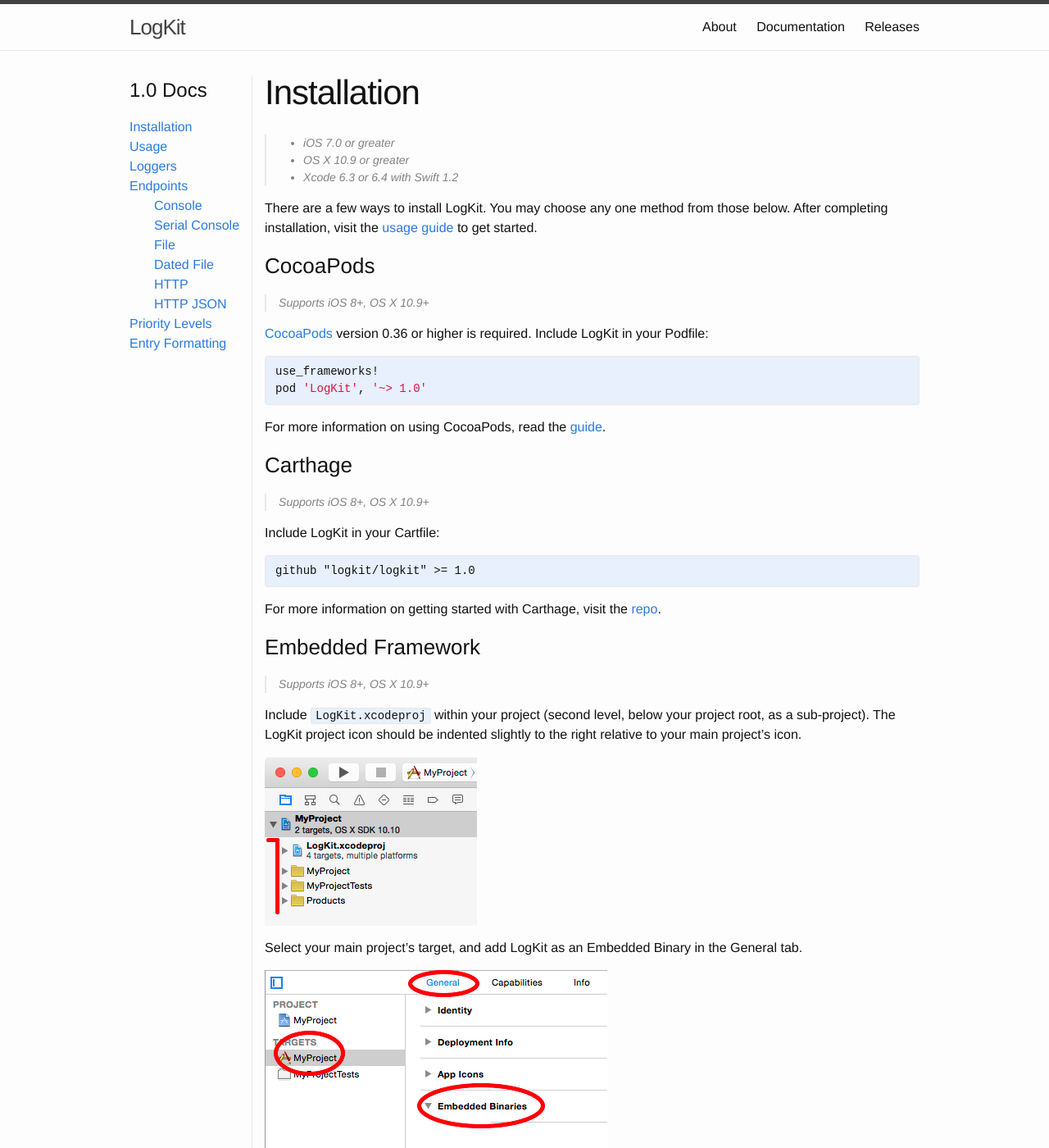
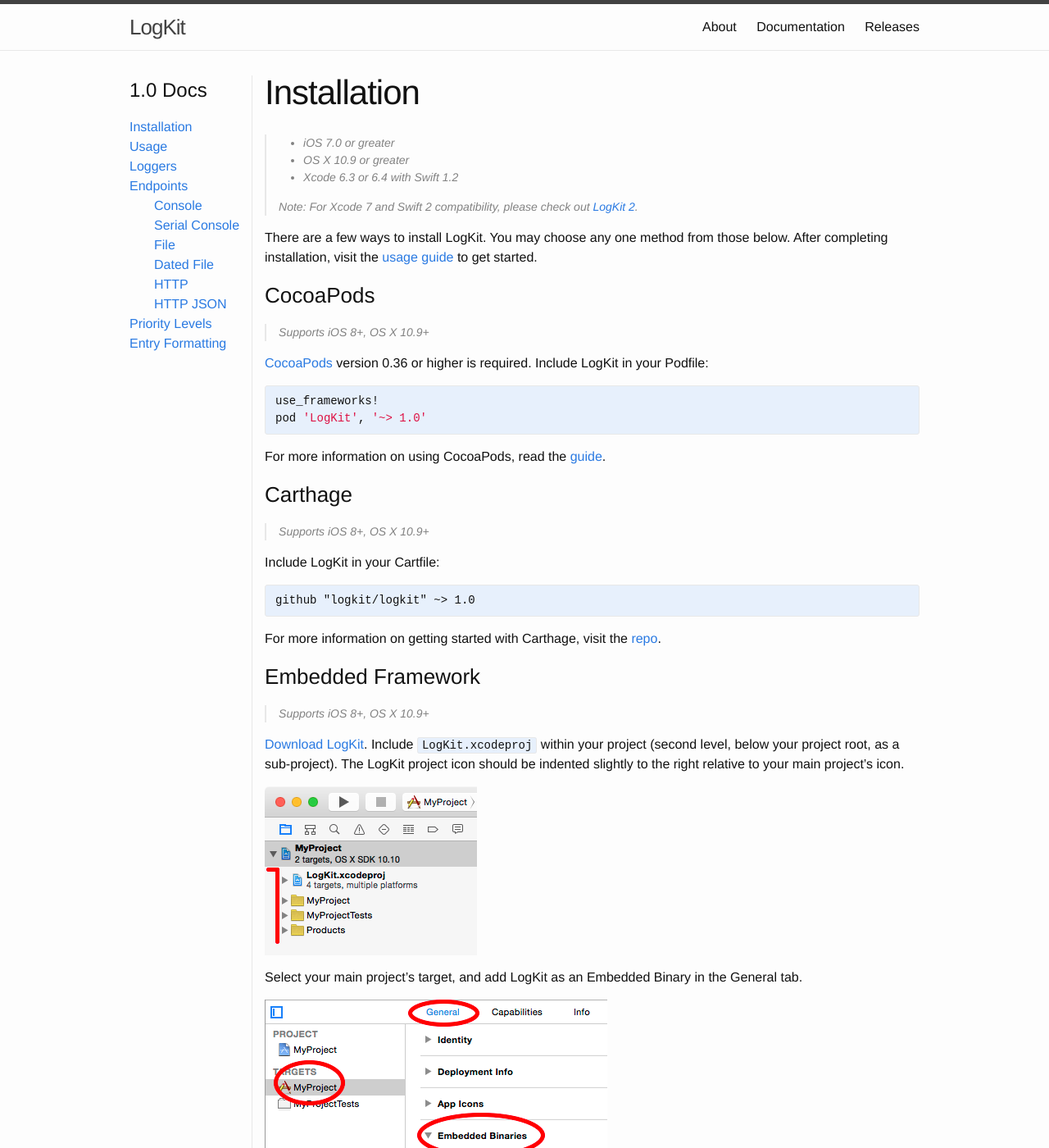
Before and after one commit to Conoize/logkit.github.io, a Jekyll site: the page built from _docs/1.0/installation.md, in a window 1280 px wide and 1400 px high. Shown: the whole window at 82% size. Built offline with Jekyll 4.4.1, drawn with Linux system fonts in a browser that asks for light colours; some of the changed text lies outside the part shown.

Commit message:
Update installation pages with download links, Cartfile fix, notes on newer versions

```diff
--- a/_docs/1.0/installation.md
+++ b/_docs/1.0/installation.md
@@ -7,6 +7,8 @@
 > * iOS 7.0 or greater
 > * OS X 10.9 or greater
 > * Xcode 6.3 or 6.4 with Swift 1.2
+>
+> Note: For Xcode 7 and Swift 2 compatibility, please check out [LogKit 2][docs-2_0].
 
 There are a few ways to install LogKit. You may choose any one method from those below. After completing installation, visit the [usage guide][usage] to get started.
 
@@ -30,7 +32,7 @@
 Include LogKit in your Cartfile:
 
 {% highlight text %}
-github "logkit/logkit" >= 1.0
+github "logkit/logkit" ~> 1.0
 {% endhighlight %}
 
 For more information on getting started with Carthage, visit the [repo][carthage].
@@ -39,7 +41,7 @@
 
 > Supports iOS 8+, OS X 10.9+
 
-Include `LogKit.xcodeproj` within your project (second level, below your project root, as a sub-project). The LogKit project icon should be indented slightly to the right relative to your main project's icon.
+[Download LogKit][download]. Include `LogKit.xcodeproj` within your project (second level, below your project root, as a sub-project). The LogKit project icon should be indented slightly to the right relative to your main project's icon.
 
 ![Embedded Installation Image 1][img-installation1]
 
@@ -57,7 +59,7 @@
 >
 > Integrating the LogKit source file is the only way to include LogKit in projects targeting iOS 7. When this installation method is used, skip the `import LogKit`.
 
-Add `LogKit.swift` (found in the `Sources` directory) to your project. No other steps are necessary for installation.
+[Download LogKit][download]. Add `LogKit.swift` (found in the `Sources` directory) to your project. No other steps are necessary for installation.
 
 
 {% include links.md doc_version=page.family %}
```
Also changed, not shown: _docs/1.0.md (+1 -1 lines), _docs/1.1.md (+1 -1 lines), _docs/1.1/installation.md (+5 -3 lines).
